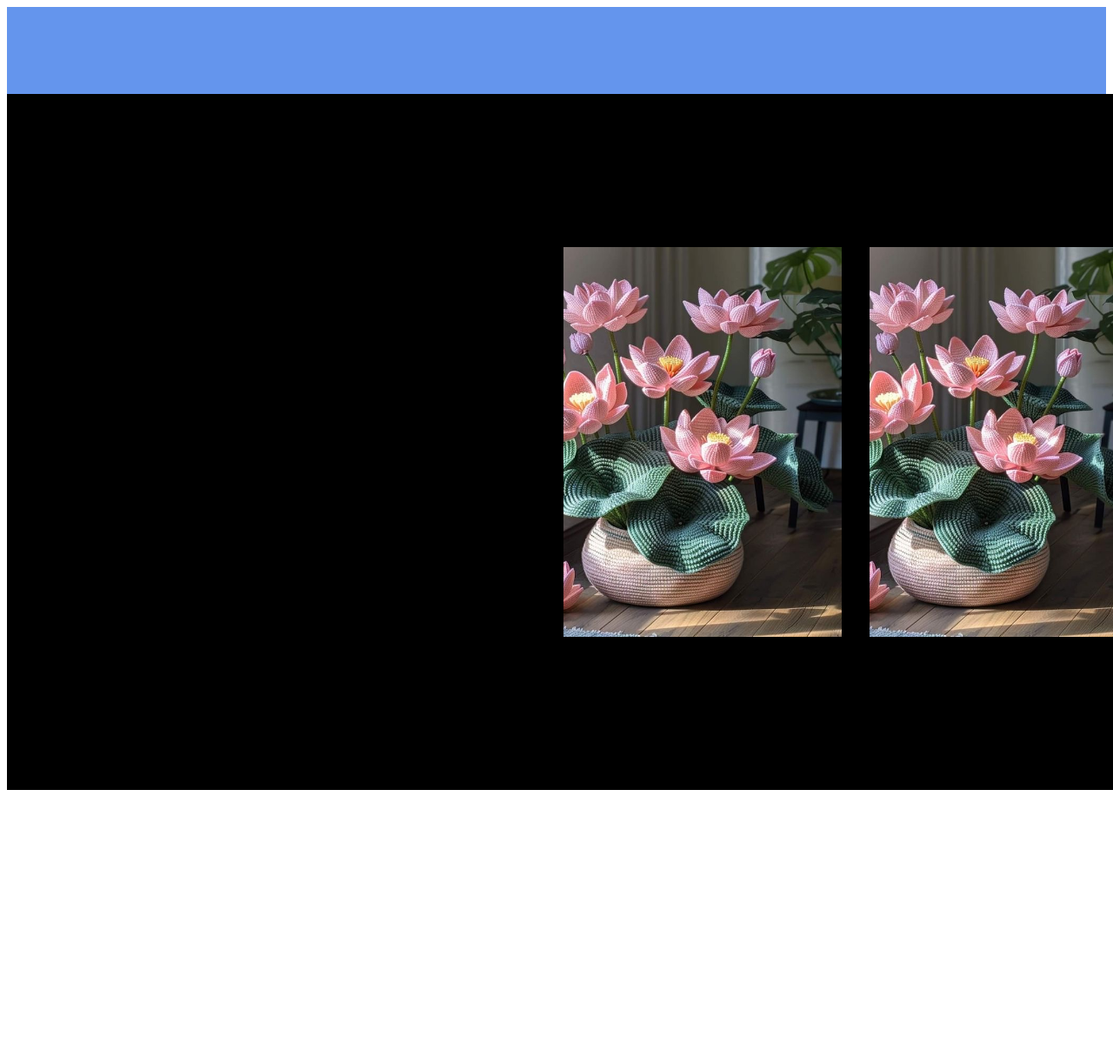
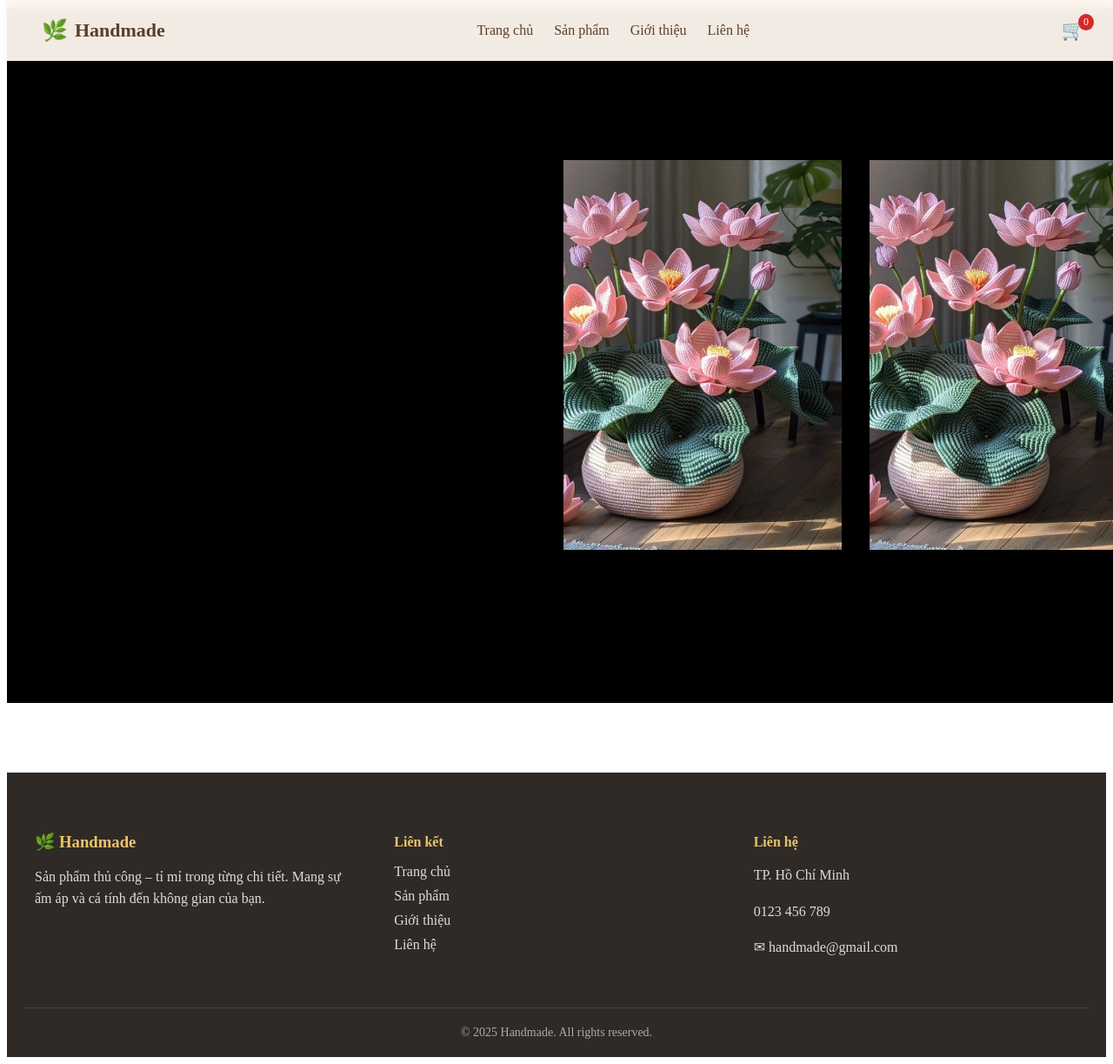
Before and after one commit to NguyenTai4/e-commerce-app-handmadestore, a React (Create React App) app: page / in a window 1280 px wide. Shown: the whole page at 87% size. Before the commit the page ends 916 px from the top, so only its background shows below. Built offline with nearby package versions, Linux system fonts and the light colour scheme.

Commit message:
header và footer cho web

```diff
--- /dev/null
+++ b/public/css/Footer.css
@@ -0,0 +1,53 @@
+.footer {
+    background: #2f2a26;
+    color: #f5f5f5;
+    padding: 50px 20px 20px;
+    margin-top: 80px;
+}
+
+.footer-container {
+    max-width: 1200px;
+    margin: auto;
+    display: grid;
+    grid-template-columns: repeat(auto-fit, minmax(220px, 1fr));
+    gap: 40px;
+}
+
+.footer-col h3,
+.footer-col h4 {
+    margin-bottom: 16px;
+    color: #e9c46a;
+}
+
+.footer-col p {
+    line-height: 1.6;
+    color: #ddd;
+}
+
+.footer-col ul {
+    list-style: none;
+    padding: 0;
+}
+
+.footer-col ul li {
+    margin-bottom: 10px;
+}
+
+.footer-col ul a {
+    text-decoration: none;
+    color: #ddd;
+    transition: 0.3s;
+}
+
+.footer-col ul a:hover {
+    color: #e9c46a;
+}
+
+.footer-bottom {
+    text-align: center;
+    margin-top: 40px;
+    padding-top: 20px;
+    border-top: 1px solid #444;
+    font-size: 14px;
+    color: #aaa;
+}
--- /dev/null
+++ b/public/css/Header.css
@@ -0,0 +1,84 @@
+.header {
+    position: fixed;
+    top: 0;
+    width: 100%;
+    height: 70px;
+    background: rgba(255, 248, 240, 0.95);
+    backdrop-filter: blur(8px);
+    box-shadow: 0 2px 8px rgba(0, 0, 0, 0.05);
+    z-index: 1000;
+}
+
+.header-container {
+    max-width: 1200px;
+    margin: auto;
+    height: 100%;
+    padding: 0 24px;
+    display: flex;
+    align-items: center;
+    justify-content: space-between;
+}
+
+/* Logo */
+.logo {
+    display: flex;
+    align-items: center;
+    gap: 8px;
+    cursor: pointer;
+}
+
+.logo h1 {
+    font-size: 22px;
+    font-weight: 700;
+    color: #5a3e2b;
+}
+
+.logo span {
+    font-size: 24px;
+}
+
+/* Menu */
+.nav {
+    display: flex;
+    gap: 24px;
+}
+
+.nav a {
+    text-decoration: none;
+    color: #5a3e2b;
+    font-weight: 500;
+    position: relative;
+}
+
+.nav a::after {
+    content: "";
+    position: absolute;
+    bottom: -4px;
+    left: 0;
+    width: 0%;
+    height: 2px;
+    background: #d4a373;
+    transition: 0.3s;
+}
+
+.nav a:hover::after {
+    width: 100%;
+}
+
+/* Cart */
+.cart {
+    position: relative;
+    font-size: 22px;
+    cursor: pointer;
+}
+
+.cart-count {
+    position: absolute;
+    top: -6px;
+    right: -10px;
+    background: #d62828;
+    color: white;
+    font-size: 12px;
+    padding: 2px 6px;
+    border-radius: 50%;
+}
--- a/public/index.html
+++ b/public/index.html
@@ -13,7 +13,11 @@
 
     <link rel="manifest" href="%PUBLIC_URL%/manifest.json" />
     <link rel="stylesheet" href="css/index.css" />
+
     <title>React App</title>
+      <link rel="stylesheet" href="css/Header.css">
+      <link rel="stylesheet" href="css/Footer.css">
+
   </head>
   <body>
     <noscript>You need to enable JavaScript to run this app.</noscript>
--- /dev/null
+++ b/src/pages/Footer.tsx
@@ -0,0 +1,44 @@
+
+const Footer = () => {
+    return (
+        <footer className="footer">
+            <div className="footer-container">
+
+                {/* Cột 1: Thương hiệu */}
+                <div className="footer-col">
+                    <h3>🌿 Handmade</h3>
+                    <p>
+                        Sản phẩm thủ công – tỉ mỉ trong từng chi tiết.
+                        Mang sự ấm áp và cá tính đến không gian của bạn.
+                    </p>
+                </div>
+
+                {/* Cột 2: Menu */}
+                <div className="footer-col">
+                    <h4>Liên kết</h4>
+                    <ul>
+                        <li><a href="#">Trang chủ</a></li>
+                        <li><a href="#">Sản phẩm</a></li>
+                        <li><a href="#">Giới thiệu</a></li>
+                        <li><a href="#">Liên hệ</a></li>
+                    </ul>
+                </div>
+
+                {/* Cột 3: Liên hệ */}
+                <div className="footer-col">
+                    <h4>Liên hệ</h4>
+                    <p>TP. Hồ Chí Minh</p>
+                    <p>0123 456 789</p>
+                    <p>✉ handmade@gmail.com</p>
+                </div>
+
+            </div>
+
+            <div className="footer-bottom">
+                © {new Date().getFullYear()} Handmade. All rights reserved.
+            </div>
+        </footer>
+    );
+};
+
+export default Footer;
--- /dev/null
+++ b/src/pages/Header.tsx
@@ -0,0 +1,33 @@
+
+
+const Header = () => {
+    return (
+        <header className="header">
+            <div className="header-container">
+
+                {/* Logo */}
+                <div className="logo">
+                    <span>🌿</span>
+                    <h1>Handmade</h1>
+                </div>
+
+                {/* Menu */}
+                <nav className="nav">
+                    <a href="#">Trang chủ</a>
+                    <a href="#">Sản phẩm</a>
+                    <a href="#">Giới thiệu</a>
+                    <a href="#">Liên hệ</a>
+                </nav>
+
+                {/* Cart */}
+                <div className="cart">
+                    🛒
+                    <span className="cart-count">0</span>
+                </div>
+
+            </div>
+        </header>
+    );
+};
+
+export default Header;
--- a/src/pages/Home.tsx
+++ b/src/pages/Home.tsx
@@ -1,4 +1,7 @@
 import {useEffect} from "react";
+import Header from "./Header";
+import Footer from "./Footer";
+
 
 const Home = () => {
     useEffect(() => {
@@ -50,7 +53,8 @@ const Home = () => {
     }, []);
     return (
         <div className={"Home"}>
-            <div className={"header"}></div>
+            <Header />
+
             <div className={"slide-show"}>
                 <div id={"image-track"} data-mouse-down-at={"0"} data-prev-percentage={"0"}>
                     <img className="image" src={"img/hand_made_1.jpg"} alt="" />
@@ -65,7 +69,10 @@ const Home = () => {
                     <img className="image" src={"img/hand_made_1.jpg"} alt="" />
                 </div>
             </div>
+            <Footer />
         </div>
+
     );
 }
+
 export default Home;
```
